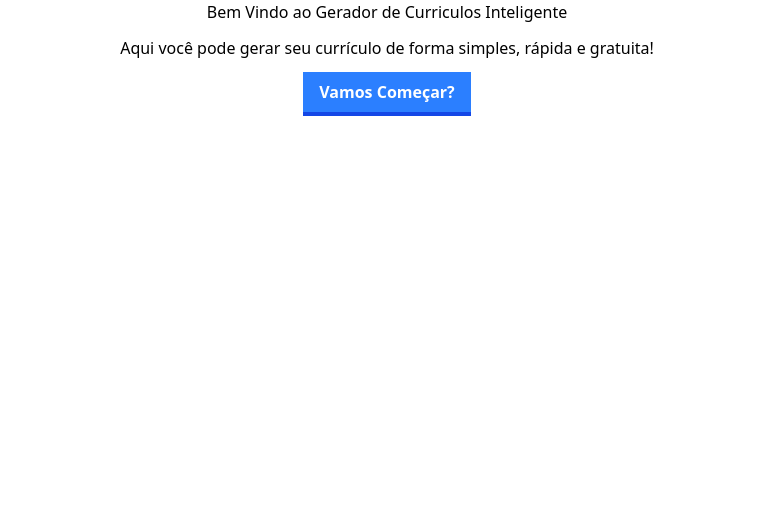
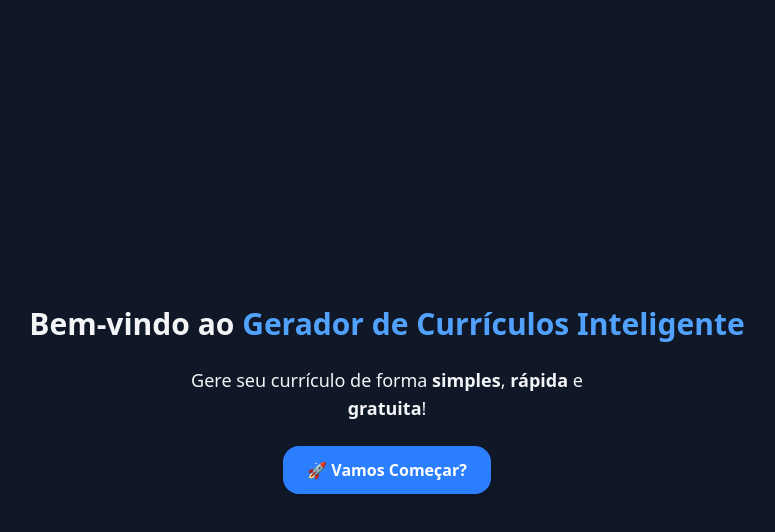
Before and after one commit to Debug-Cafe/Gerador-de-Curriculos-Inteligente, a React (Vite) app: page / in a window 1280 px wide. Shown: the top 532 px of the page, without its empty margins (253-1028 px from the left). Built offline with nearby package versions, Linux system fonts and the light colour scheme.

Commit message:
correção do erro de layout duplicado. + estilização da home.

```diff
--- a/index.html
+++ b/index.html
@@ -4,7 +4,7 @@
     <meta charset="UTF-8" />
     <link rel="icon" type="image/svg+xml" href="/vite.svg" />
     <meta name="viewport" content="width=device-width, initial-scale=1.0" />
-    <title>Vite + React + TS</title>
+    <title> Gerador de Curriculos Inteligente </title>
   </head>
   <body>
     <div id="root"></div>
--- a/src/components/ErrorBoundary.tsx
+++ /dev/null
@@ -1,28 +0,0 @@
-import React from "react";
-import type { ErrorInfo } from "react";
-
-
-class ErrorBoundary extends React.Component<{ children: React.ReactNode }, { hasError: boolean }> {
-  constructor(props: any) {
-    super(props);
-    this.state = { hasError: false };
-  }
-
-  static getDerivedStateFromError(error: Error) {
-    return { hasError: true };
-  }
-
-  componentDidCatch(error: Error, info: ErrorInfo) {
-    console.error("Erro capturado pelo ErrorBoundary:", error, info);
-  }
-
-  render() {
-    if (this.state.hasError) {
-      return <div>Ocorreu um erro. Tente novamente mais tarde.</div>;
-    }
-
-    return this.props.children;
-  }
-}
-
-export default ErrorBoundary;
--- a/src/main.tsx
+++ b/src/main.tsx
@@ -1,24 +1,17 @@
 import ReactDOM from 'react-dom/client';
-import { createBrowserRouter, RouterProvider } from "react-router-dom";
+import { RouterProvider } from "react-router-dom";
 import "./index.css";
 
-import Home from './pages/Home.tsx';
-import Generator from './pages/Generator.tsx';
-import Visualizer from './pages/Visualizer.tsx';
-import ErrorBoundary from './components/ErrorBoundary.tsx';
 
-const router = createBrowserRouter([
-  { path: "/", element: <Home />, errorElement: <div>Erro na Home</div> },
-  { path: "generator", element: <Generator />, errorElement: <div>Erro no Generator</div> },
-  { path: "visualizer", element: <Visualizer />, errorElement: <div>Erro no Visualizer</div> },
-]);
+import router from './routes/index.tsx';
+
 
 const root = document.getElementById("root") as HTMLElement;
 
 ReactDOM.createRoot(root).render(
-  <ErrorBoundary>
+
     <RouterProvider router={router} />
-  </ErrorBoundary>
+
 );
 
 export default router;
--- a/src/pages/Home.tsx
+++ b/src/pages/Home.tsx
@@ -2,14 +2,18 @@ import { Link } from "react-router-dom";
 
 function Home() {
   return (
-    <div className="flex flex-col items-center gap-3">
-      <h1>Bem Vindo ao Gerador de Curriculos Inteligente</h1>
-      <p>
-        Aqui você pode gerar seu currículo de forma simples, rápida e gratuita!
+    <div className="min-h-screen flex flex-col items-center justify-center gap-6 bg-gray-900 text-gray-100 px-4">
+      <h1 className="text-3xl font-bold text-center">
+        Bem-vindo ao <span className="text-blue-400">Gerador de Currículos Inteligente</span>
+      </h1>
+
+      <p className="text-lg text-center max-w-md">
+        Gere seu currículo de forma <span className="font-semibold">simples</span>, <span className="font-semibold">rápida</span> e <span className="font-semibold">gratuita</span>!
       </p>
+
       <Link to="generator">
-        <button className="bg-blue-500 hover:bg-blue-400 text-white font-bold py-2 px-4 border-b-4 border-blue-700 hover:border-blue-500 rouded">
-          Vamos Começar?
+        <button className="bg-blue-500 hover:bg-blue-600 text-white font-semibold py-3 px-6 rounded-2xl shadow-lg transition-all hover:scale-105 active:scale-95">
+          🚀 Vamos Começar?
         </button>
       </Link>
     </div>
--- a/src/routes/index.tsx
+++ b/src/routes/index.tsx
@@ -1,8 +1,4 @@
-import ReactDOM from 'react-dom/client';
-import {
-  createBrowserRouter,
-  RouterProvider,
-} from "react-router-dom";
+import { createBrowserRouter } from "react-router-dom";
 
 import Home from "../pages/Home.tsx";
 import Generator from "../pages/Generator.tsx";
@@ -23,10 +19,4 @@ const router = createBrowserRouter([
   },
 ]);
 
-const root = document.getElementById("root") as HTMLElement;
-
-ReactDOM.createRoot(root).render(
-  <RouterProvider router={router} />,
-);
-
 export default router;
```
